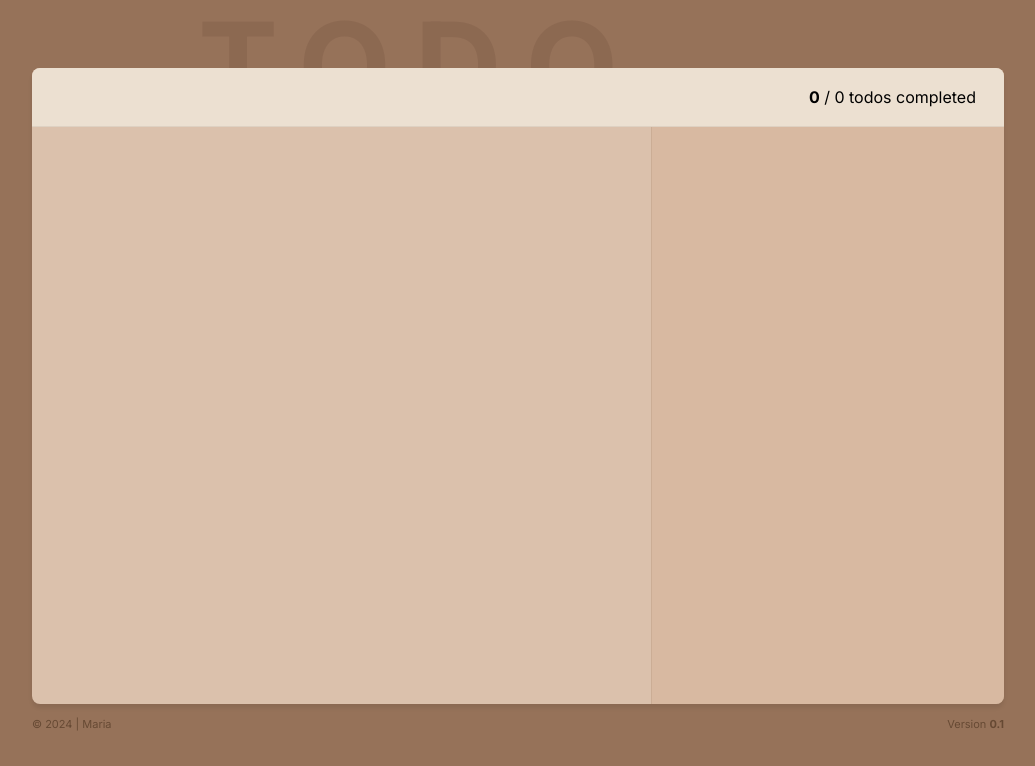
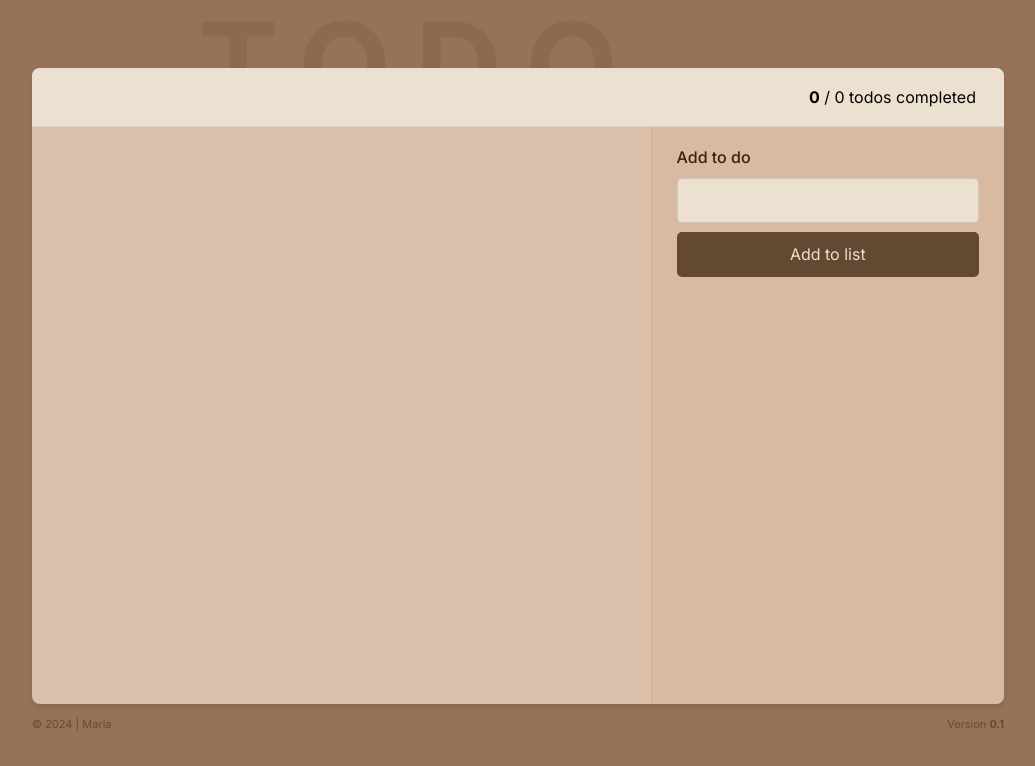
Before and after one commit to quelquez/todo-app, a React (Vite) app: page / in a window 1280 px wide. Shown: the top 766 px of the page, without its empty margins (122-1157 px from the left). Built offline with nearby package versions, Linux system fonts and the light colour scheme.

Commit message:
Add text input and btn

```diff
--- /dev/null
+++ b/src/components/AddTodoForm.tsx
@@ -0,0 +1,9 @@
+export default function AddTodoForm() {
+  return (
+    <form>
+        <h2 className="font-medium text-[#38220f]">Add to do</h2>
+        <input type="text" className="h-[45px] border bg-[#ece0d1] border-black/[12%] rounded-[5px] my-[9px] text-[14px] block w-full px-[15px]"/>
+        <button type="submit" className="h-[45px] bg-[#634832] text-[#ece0d1] hover:bg-[#38220f] w-full rounded-[5px] cursor-pointer"> Add to list</button>
+    </form>
+  )
+}
--- a/src/components/Sidebar.tsx
+++ b/src/components/Sidebar.tsx
@@ -1,5 +1,9 @@
+import AddTodoForm from "./AddTodoForm";
+
 export default function Sidebar() {
   return (
-    <section className="col-[2/3] row-[2/3] bg-[#d6b4988a] border-l border-[#38220f]/[0.08]"></section>
+    <section className="col-[2/3] row-[2/3] bg-[#d6b4988a] border-l border-[#38220f]/[0.08] px-[25px] pt-[18px] pb-[28[px]">
+      <AddTodoForm />
+    </section>
   )
 }
```
